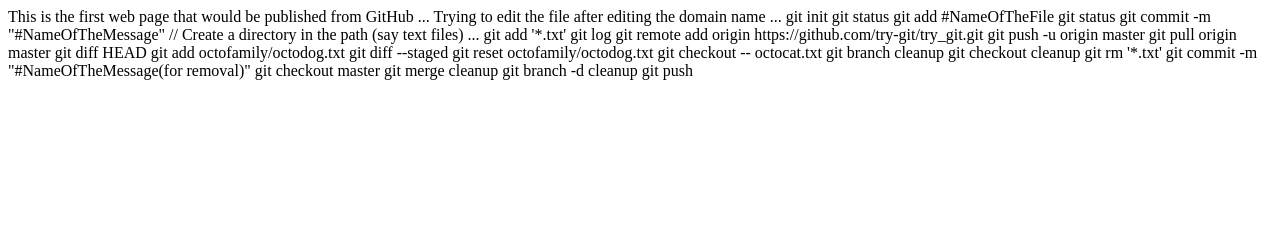
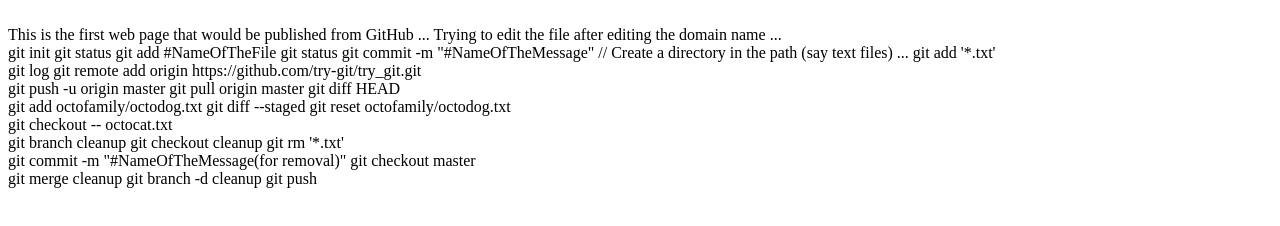
Before and after one commit to mvkraviteja/mvkraviteja.github.io, a plain HTML site: page index.html in a window 1280 px wide. Drawn offline with Linux system fonts and the light colour scheme.

Commit message:
Committed HTML changes

```diff
--- a/index.html
+++ b/index.html
@@ -1,6 +1,9 @@
+<html>
+<br>
 This is the first web page that would be published from GitHub ...
 Trying to edit the file after editing the domain name ...
 
+<br>
 git init
 git status
 git add #NameOfTheFile
@@ -9,28 +12,37 @@ git commit -m "#NameOfTheMessage"
 // Create a directory in the path (say text files) ...
 git add '*.txt'
 
+<br>
 git log
 git remote add origin https://github.com/try-git/try_git.git
 
+<br>
 git push -u origin master
 git pull origin master
 git diff HEAD
 
+<br>
 git add octofamily/octodog.txt
 git diff --staged
 
 git reset octofamily/octodog.txt
 
+<br>
 git checkout -- octocat.txt
 
+<br>
 git branch cleanup
 git checkout cleanup
 git rm '*.txt'
 
+<br>
 git commit -m "#NameOfTheMessage(for removal)"
 git checkout master
 
+<br>
 git merge cleanup
 
 git branch -d cleanup
 git push
+
+</html>
```
